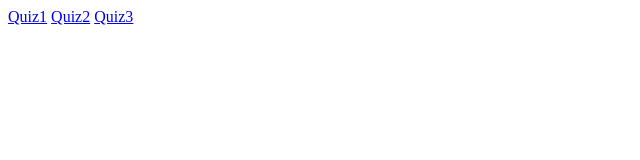
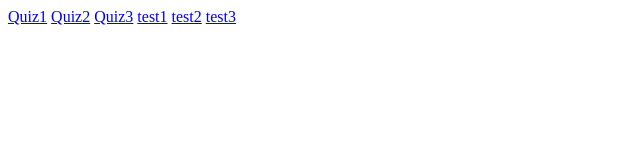
Before and after one commit to ngoducphi12761/ngoducphi12761.github.io, a plain HTML site: page index.html in a window 1280 px wide. Shown: the whole page, without its empty margins (0-640 px from the left). Drawn offline with Linux system fonts and the light colour scheme.

Commit message:
update index

```diff
--- a/index.html
+++ b/index.html
@@ -9,5 +9,8 @@
         <a href="quiz1/quiz1.html">Quiz1</a>
         <a href="quiz2/quiz2.html">Quiz2</a>
         <a href="quiz3/quiz3.html">Quiz3</a>
+        <a href="Test1/test1.html"> test1</a>
+        <a href="Test2/test2.html"> test2</a>
+        <a href="Test3/test3.html"> test3</a>
     </body>
 </html>
```
